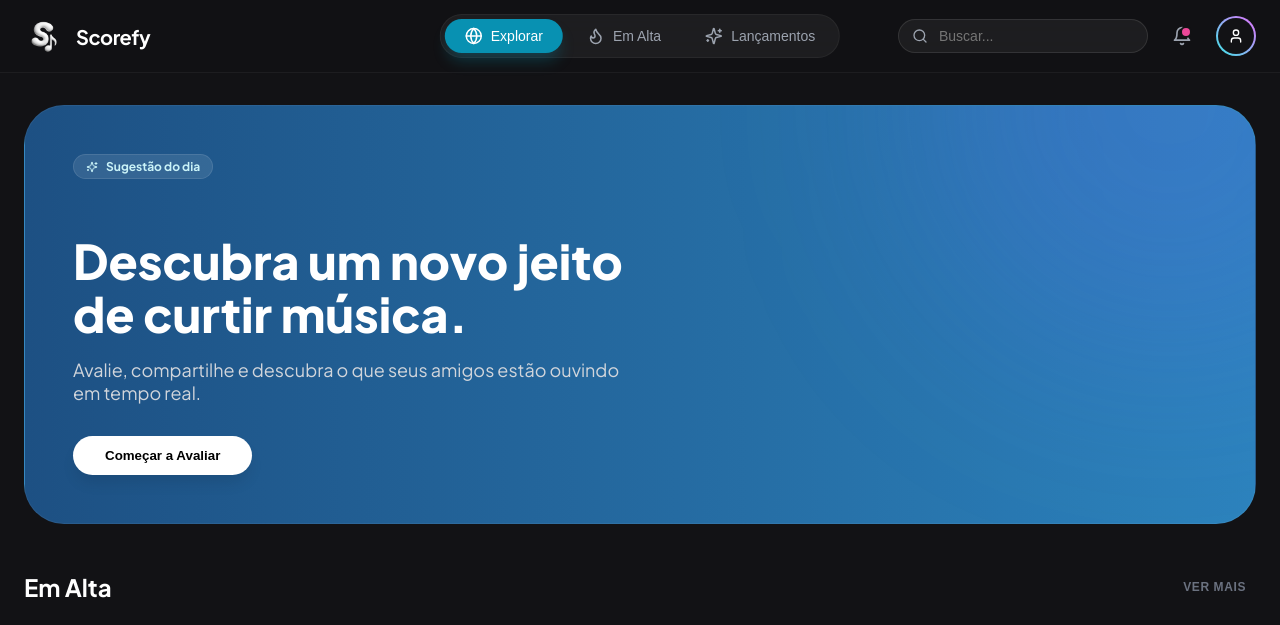
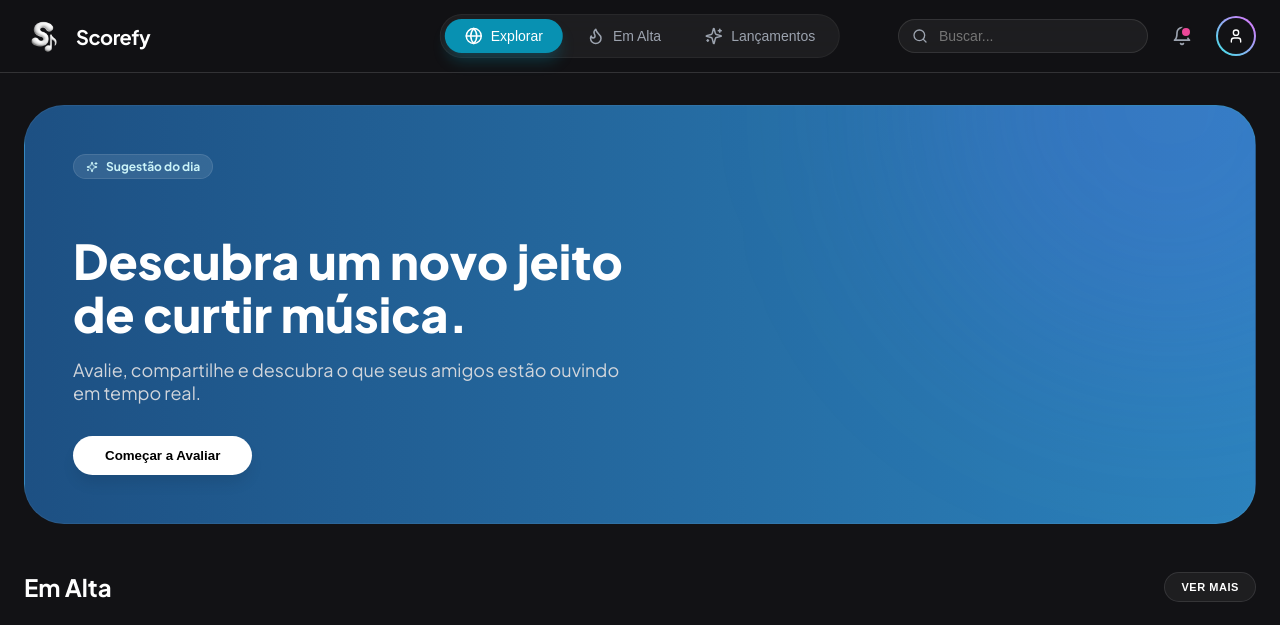
Before and after one commit to faelaraujo3/Scorefy, a React (Vite) app in the folder client/: page / in a window 1280 px wide. Shown: the top 625 px of the page. Built offline with nearby package versions, Linux system fonts and the light colour scheme; grey boxes are pictures that could not be loaded.

Commit message:
style: melhoria em botões da homepage

```diff
--- a/client/src/components/Header.jsx
+++ b/client/src/components/Header.jsx
@@ -16,7 +16,7 @@ export default function Header({ onSearch }) {
         width: '100%',
         backgroundColor: 'rgba(18, 18, 21, 0.8)',
         backdropFilter: 'blur(24px)',
-        borderBottom: '1px solid rgba(255, 255, 255, 0.05)',
+        borderBottom: '1px solid rgba(255, 255, 255, 0.14)',
         padding: '16px 24px',
         display: 'flex',
         alignItems: 'center',
--- a/client/src/pages/Home.jsx
+++ b/client/src/pages/Home.jsx
@@ -162,7 +162,14 @@ function SectionRow({ title, albums }) {
 
   return (
     <section>
-      <div style={{ display: 'flex', alignItems: 'center', justifyContent: 'space-between', marginBottom: '24px' }}>
+      <div
+        style={{
+          display: 'flex',
+          alignItems: 'center',
+          justifyContent: 'space-between',
+          marginBottom: '24px'
+        }}
+      >
         <h2 style={{ fontSize: '24px', fontWeight: 'bold', margin: 0 }}>
           {title}
         </h2>
@@ -173,22 +180,24 @@ function SectionRow({ title, albums }) {
           style={{
             display: 'flex',
             alignItems: 'center',
-            gap: '4px',
-            fontSize: '12px',
+            gap: '6px',
+            fontSize: '11px',
             fontWeight: 'bold',
-            color: btnHover ? 'white' : '#6b7280',
-            backgroundColor: 'transparent',
-            border: 'none',
+
+            color: 'white',
+            backgroundColor: btnHover ? 'rgba(255, 255, 255, 0.15)' : 'rgba(255, 255, 255, 0.05)',
+            border: '1px solid rgba(255, 255, 255, 0.1)',
+            padding: '8px 16px',
+            borderRadius: '100px',
+
             cursor: 'pointer',
             textTransform: 'uppercase',
             letterSpacing: '0.05em',
-            transition: 'color 0.2s'
+            transition: 'all 0.2s ease'
           }}
         >
           Ver Mais
-          <div style={{ transform: btnHover ? 'translateX(4px)' : 'translateX(0)', transition: 'transform 0.2s', display: 'flex' }}>
 
-          </div>
         </button>
       </div>
 
```
